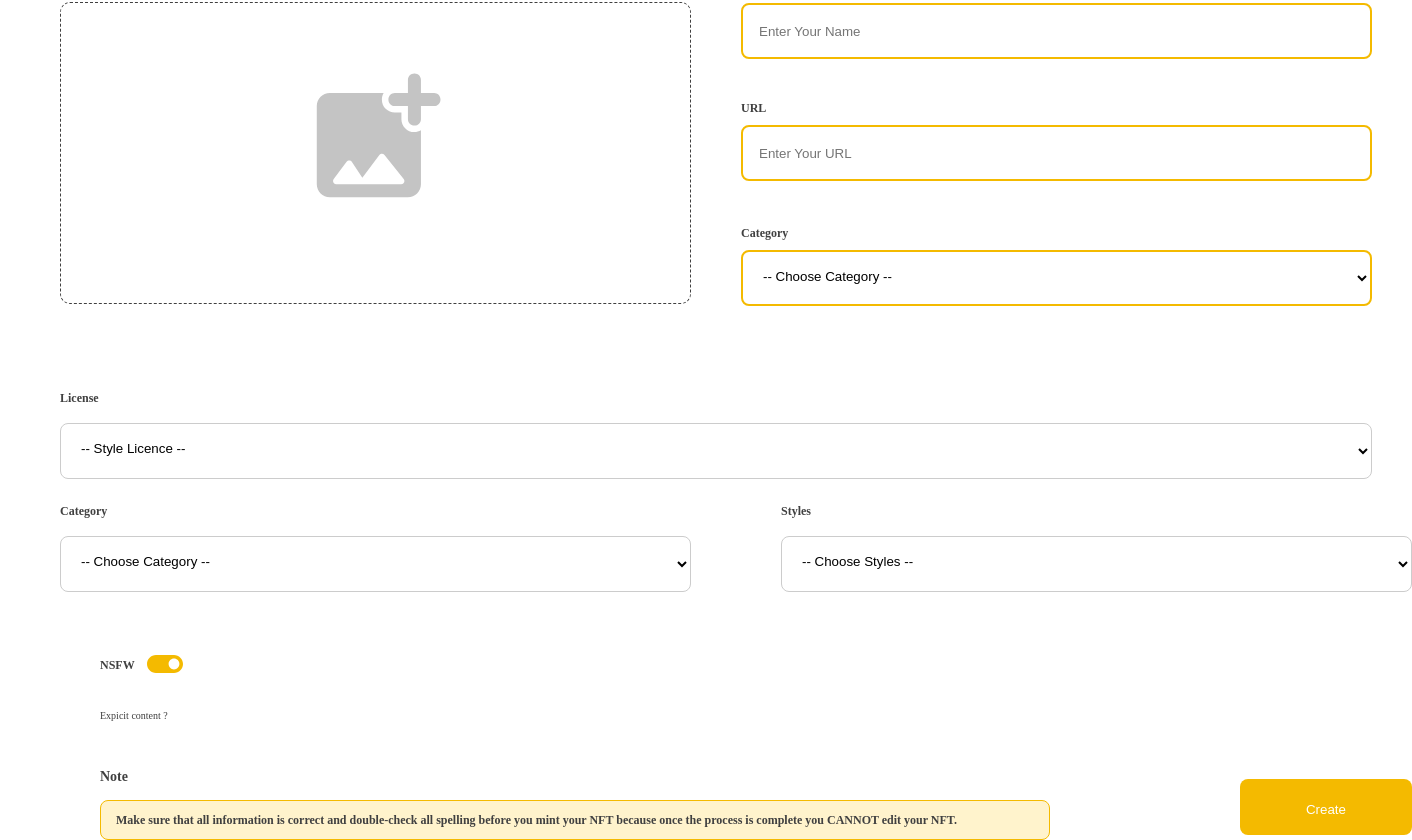
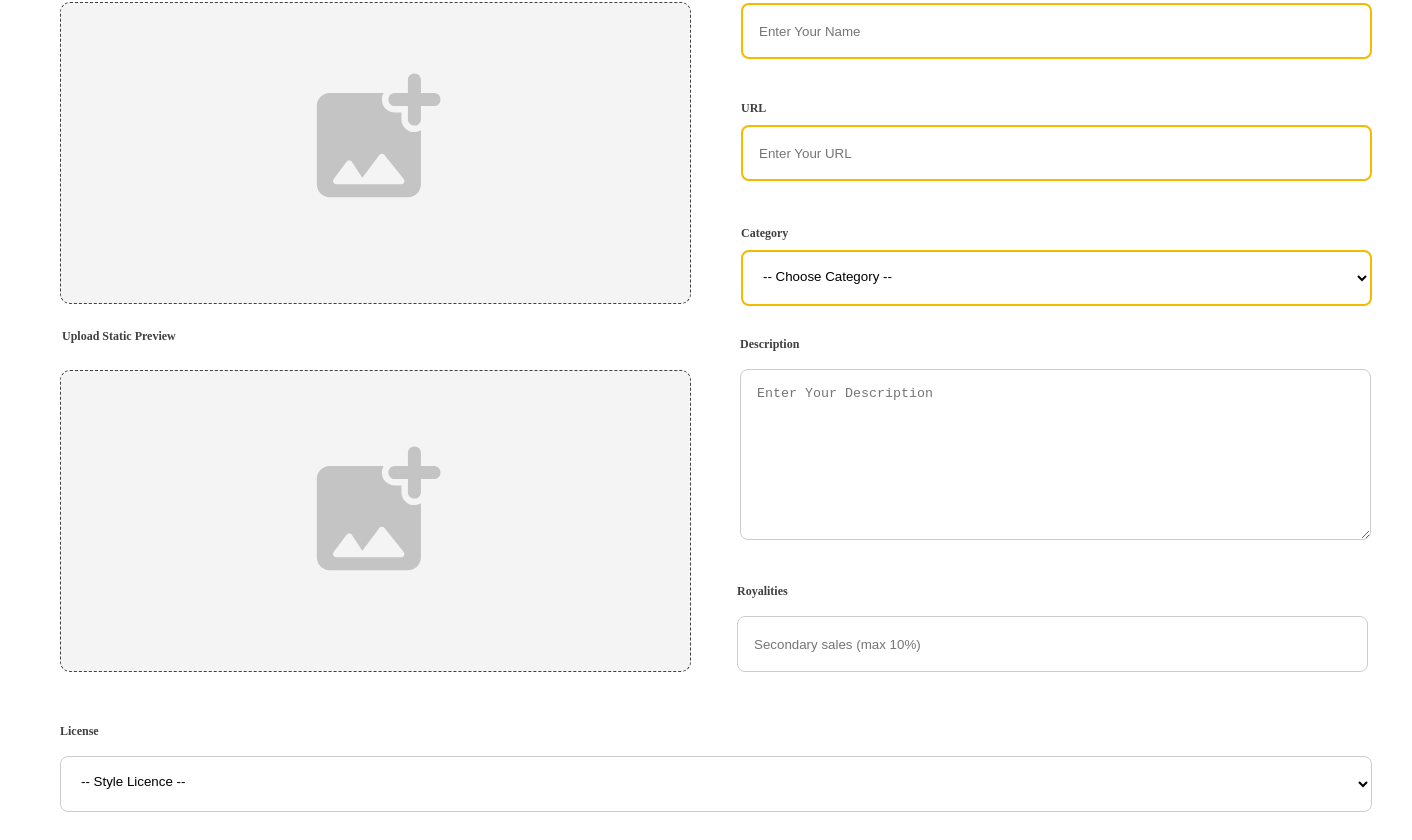
Before and after one commit to PeaceAntoHim/landing-page, a Next.js app: page /mining in a window 1280 px wide. Shown: the part 376-1216 px from the top of the page, 1412 px wide, since content can reach past the window. Built offline with nearby package versions, Linux system fonts and the light colour scheme.

Commit message:
finish slice page 2

```diff
--- a/components/Content.js
+++ b/components/Content.js
@@ -43,7 +43,11 @@ function Content() {
             </div>
             <div>
             <p className={styles.pLog}>NSFW</p>
-            <img src="/Vector2.svg" className={styles.togle} alt="toggle" />
+            <img
+                src="/Vector2.svg"
+                className={styles.togle}
+                alt="toggle"
+            />
             <p className={styles.faQ}>Expicit content ?</p>
 
             <div className={styles.notice}>
--- a/components/SectionTwo.js
+++ b/components/SectionTwo.js
@@ -4,9 +4,16 @@ function SectionTwo() {
    return (
       <>
           <div className={styles.pictureTwo}>
-                <p className={styles.text}>Featured Image</p>
+                <p className={styles.text}>Upload Static Preview</p>
                 <div className={styles.img} >
                     <img src="/vector.svg" alt="" className={styles.imgOne}/>
+                </div>
+            </div>
+
+            <div className={styles.pictureThree}>
+                <p className={styles.text3}>Upload Static Preview</p>
+                <div className={styles.img3}>
+                    <img src="/vector.svg" alt="img" className={styles.imgThree}/>
                 </div>
             </div>
 
@@ -28,6 +35,17 @@ function SectionTwo() {
                     <option>Chinese Simplified</option>
                 </select>
             </div>
+
+            <div className={styles.description}>
+                <label className={styles.p7}>Description</label>
+                <textarea className={styles.textareaDescription} placeholder="Enter Your Description"></textarea>
+            </div>
+
+            <div className={styles.Royalities}>
+                <label className={styles.p8}>Royalities</label>
+                <input type="text" placeholder="Secondary sales (max 10%)" className={styles.inputRoyalities} />
+            </div>
+
 
             <div className={styles.License}>
                 <label className={styles.p4}>License</label>
--- a/pages/mining.js
+++ b/pages/mining.js
@@ -14,7 +14,7 @@ export default function Mining() {
 
          <Header />
          <main className={styles.main}>
-            <h1 className={styles.judul}>Create Item</h1>
+            <h1 className={styles.judul1}>Create Item</h1>
             <p className={styles.subJudul}>This images will appear on your collection</p>
             <SectionTwo />
          </main>
--- a/styles/Home.module.css
+++ b/styles/Home.module.css
@@ -6,8 +6,6 @@
   padding: 0 2rem;
   height: 1400px;
 }
-
-
 
 .main {
   min-height: 100vh;
@@ -239,6 +237,22 @@ text-align: center;
 
 color: #0D243C;
 }
+.judul1 {
+position: absolute;
+width: 326px;
+height: 49px;
+left: -10px;
+top: 170px;
+
+font-family: Nunito;
+font-style: normal;
+font-weight: 800;
+font-size: 36px;
+line-height: 49px;
+text-align: center;
+
+color: #0D243C;
+}
 
 .subJudul {
 position: absolute;
--- a/styles/Mining.module.css
+++ b/styles/Mining.module.css
@@ -33,6 +33,7 @@
    left: 10px;
    top: 50px;
 
+   background: #F4F4F4;
    border: 1px dashed #404040;
    box-sizing: border-box;
    border-radius: 10px;
@@ -42,6 +43,170 @@
       left: 255px;
       top: 70px;
       width: 125px;
+   }
+
+   .pictureThree {
+position: absolute;
+width: 631px;
+height: 328px;
+left: 62px;
+top: 691px;
+   }
+
+   .text3 {
+      font-family: Nunito;
+font-style: normal;
+font-weight: bold;
+font-size: 12px;
+line-height: 18px;
+/* identical to box height, or 150% */
+
+
+color: #404040;
+   }
+
+   .description {
+      display: flex;
+flex-direction: column;
+align-items: flex-start;
+padding: 0px;
+
+position: absolute;
+width: 631px;
+height: 197px;
+left: 740px;
+top: 703px;
+
+   }
+
+   .Royalities {
+      display: flex;
+flex-direction: column;
+align-items: flex-start;
+padding: 0px;
+
+position: absolute;
+width: 631px;
+height: 82px;
+left: 737px;
+top: 950px;
+   }
+
+   .inputRoyalities {
+      display: flex;
+flex-direction: column;
+align-items: flex-start;
+padding: 16px;
+
+position: static;
+width: 631px;
+height: 56px;
+left: 0px;
+top: 26px;
+
+/* W Background */
+
+background: #FFFFFF;
+border: 1px solid #CCCCCC;
+border-radius: 8px;
+
+/* Inside auto layout */
+
+flex: none;
+order: 1;
+align-self: stretch;
+flex-grow: 0;
+margin: 8px 0px;
+   }
+
+   .p8 {
+      font-family: Nunito;
+font-style: normal;
+font-weight: bold;
+font-size: 12px;
+line-height: 18px;
+/* identical to box height, or 150% */
+
+
+color: #404040;
+
+
+/* Inside auto layout */
+
+flex: none;
+order: 0;
+align-self: stretch;
+flex-grow: 0;
+margin: 8px 0px;
+   }
+
+   .p7 {
+      font-family: Nunito;
+font-style: normal;
+font-weight: bold;
+font-size: 12px;
+line-height: 18px;
+/* identical to box height, or 150% */
+
+
+color: #404040;
+
+
+/* Inside auto layout */
+
+flex: none;
+order: 0;
+align-self: stretch;
+flex-grow: 0;
+margin: 8px 0px;
+   }
+
+   .textareaDescription {
+      display: flex;
+flex-direction: column;
+align-items: flex-start;
+padding: 16px;
+
+position: static;
+width: 631px;
+height: 171px;
+left: 0px;
+top: 26px;
+
+/* W Background */
+
+background: #FFFFFF;
+border: 1px solid #CCCCCC;
+border-radius: 8px;
+
+/* Inside auto layout */
+
+flex: none;
+order: 1;
+align-self: stretch;
+flex-grow: 0;
+margin: 8px 0px;
+   }
+
+   .img3 {
+      position: absolute;
+      width: 631px;
+      height: 302px;
+      left: -2px;
+      top: 55px;
+
+      border: 1px dashed #404040;
+      box-sizing: border-box;
+      background: #F4F4F4;
+      border-radius: 10px;
+   }
+
+   .imgThree {
+      position: absolute;
+left: 255px;
+top: 75px;
+width: 125px;
+
    }
 
 .inputOneS {
@@ -208,7 +373,7 @@ position: absolute;
 width: 1312px;
 height: 82px;
 left: 60px;
-top: 757px;
+top: 1090px;
 }
 .p4 {
 font-family: Nunito;
@@ -261,7 +426,7 @@ position: absolute;
 width: 631px;
 height: 82px;
 left: 60px;
-top: 870px;
+top: 1210px;
 
 }
 
@@ -322,8 +487,8 @@ padding: 0px;
 position: absolute;
 width: 631px;
 height: 82px;
-left: 781px;
-top: 870px;
+left: 741px;
+top: 1210px;
 
 }
 
@@ -379,8 +544,8 @@ margin: 8px 0px;
    position: absolute;
 width: 37px;
 height: 18px;
-left: 100px;
-top: 1020px;
+left: 60px;
+top: 1320px;
 
 font-family: Nunito;
 font-style: normal;
@@ -397,8 +562,8 @@ color: #404040;
    position: absolute;
 width: 567px;
 height: 24px;
-left: 100px;
-top: 1070px;
+left: 60px;
+top: 1355px;
 
 font-family: Nunito;
 font-style: normal;
@@ -428,8 +593,8 @@ color: #404040;
 position: absolute;
 width: 938px;
 height: 61px;
-left: 100px;
-top: 1130px;
+left: 60px;
+top: 1400px;
 }
 
 .box {
@@ -462,8 +627,8 @@ padding: 16px;
 position: absolute;
 width: 172px;
 height: 56px;
-left: 1240px;
-top: 1155px;
+left: 1125px;
+top: 1420px;
 cursor: pointer;
 
 /* Primary/100% */
@@ -477,8 +642,9 @@ border-style: none;
    position: absolute;
    width: 36px;
    height: 36px;
-   left: 147px;
-   top: 1022px;
+   left: 110px;
+   top: 1320px;
+   cursor: pointer;
 }
 
 .pBtn {
```
